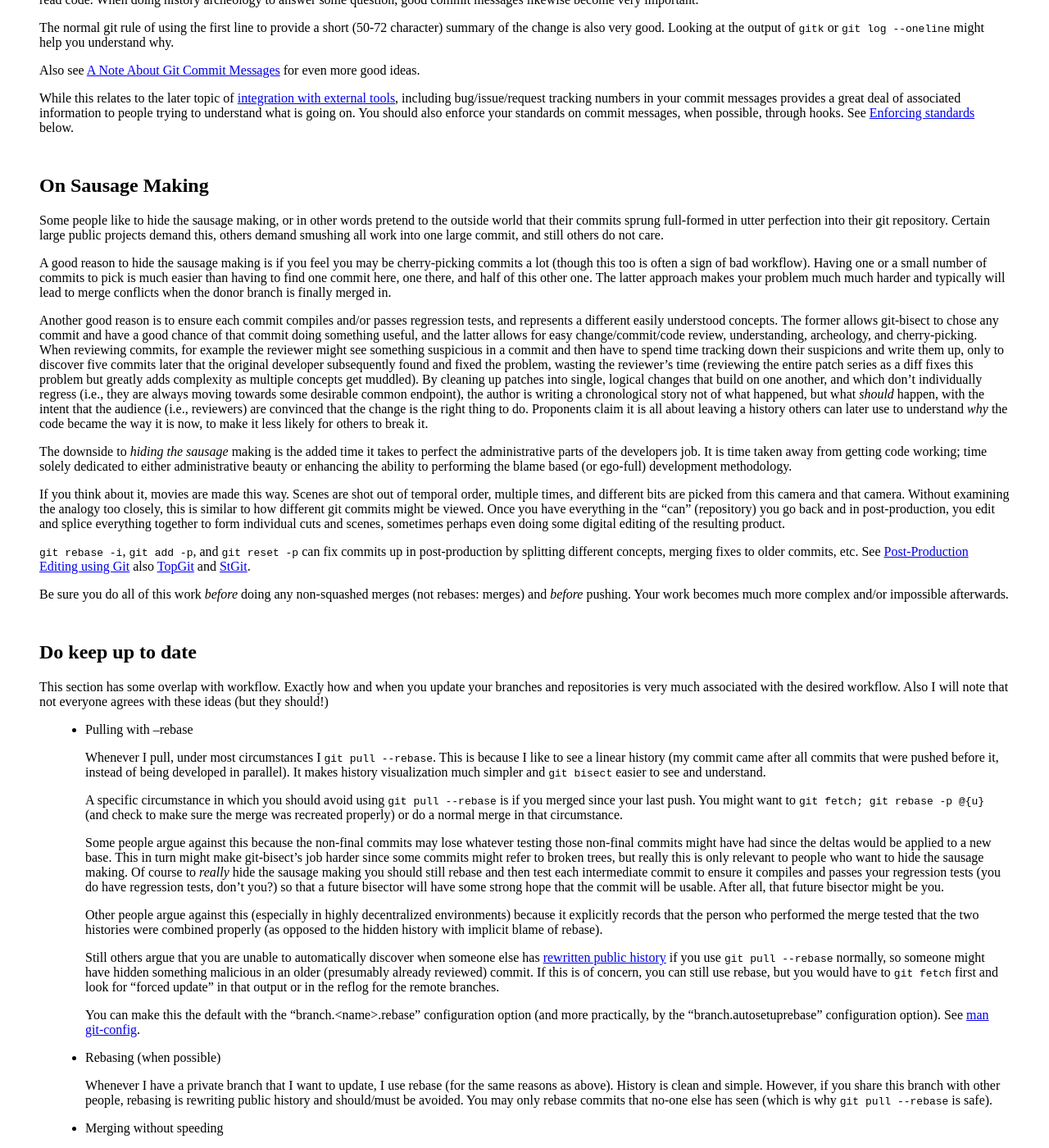
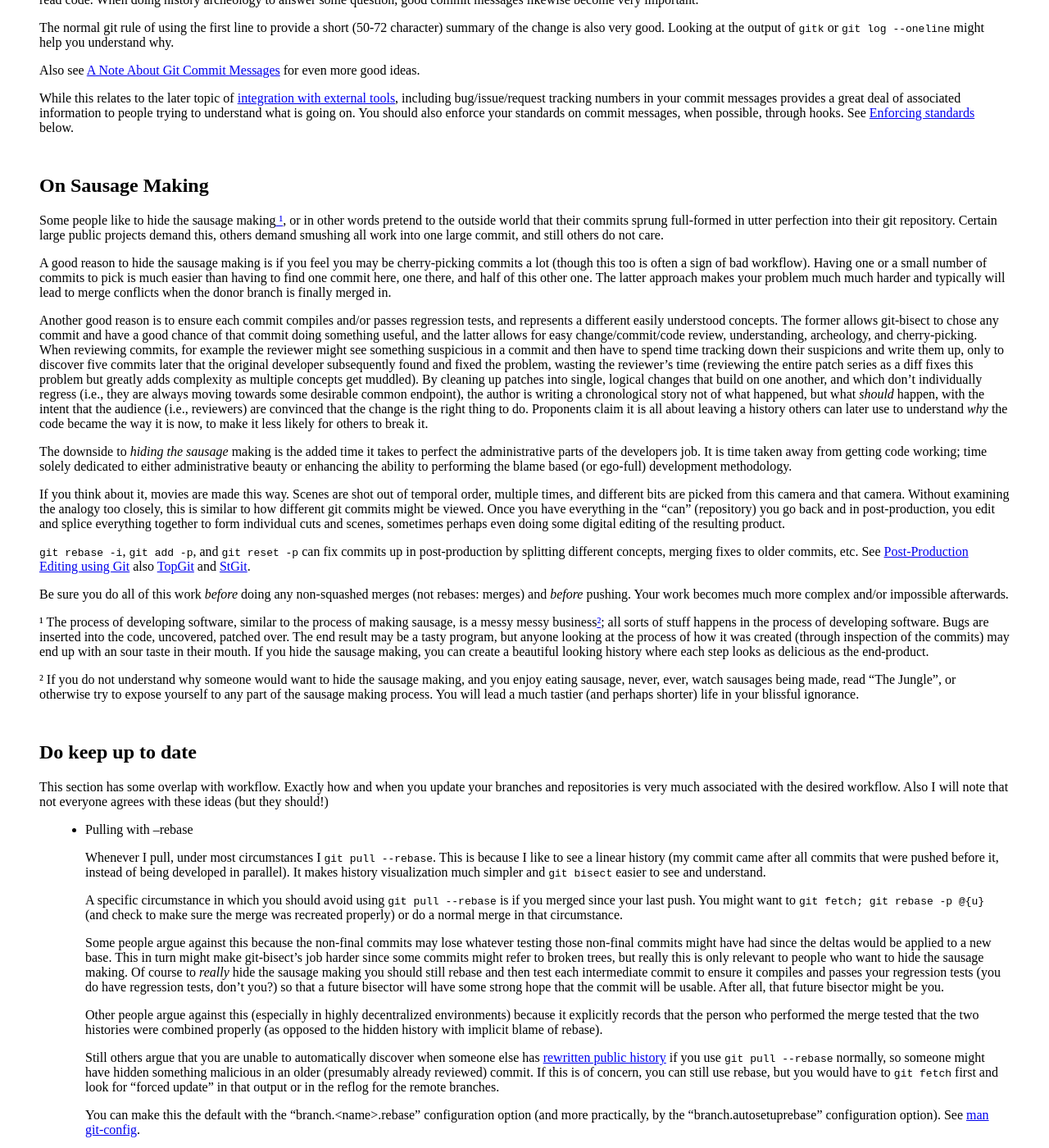
Before and after one commit to SethRobertson/GitBestPractices, a Jekyll site: the page built from index.md, in a window 1280 px wide and 1400 px high, scrolled down 5891 px. Shown: the whole window at 82% size. Built offline with Jekyll 4.4.1, drawn with Linux system fonts in a browser that asks for light colours; Markdown is read by kramdown in place of the engine named in the settings.

Commit message:
Explain the sausage making metaphor

```diff
--- a/index.md
+++ b/index.md
@@ -540,11 +540,11 @@ See [Enforcing standards](#enforce) below.
 <a name="sausage" />
 ## On Sausage Making
 
-Some people like to hide the sausage making, or in other words pretend
-to the outside world that their commits sprung full-formed in utter
-perfection into their git repository.  Certain large public projects
-demand this, others demand smushing all work into one large commit,
-and still others do not care.
+Some people like to hide the sausage making<a href="sausage_metaphor">
+¹</a>, or in other words pretend to the outside world that their
+commits sprung full-formed in utter perfection into their git
+repository.  Certain large public projects demand this, others demand
+smushing all work into one large commit, and still others do not care.
 
 A good reason to hide the sausage making is if you feel you may be
 cherry-picking commits a lot (though this too is often a sign of bad
@@ -601,6 +601,24 @@ Git](http://sethrobertson.github.com/GitPostProduction/) also
 Be sure you do all of this work *before* doing any non-squashed merges
 (not rebases: merges) and *before* pushing.  Your work becomes much
 more complex and/or impossible afterwards.
+
+<a name="sausage_metaphor" />¹ The process of developing software,
+similar to the process of making sausage, is a messy messy business<a
+href="never_discover_how_sausages_are_made">²</a>; all sorts of stuff
+happens in the process of developing software.  Bugs are inserted into
+the code, uncovered, patched over.  The end result may be a tasty
+program, but anyone looking at the process of how it was created
+(through inspection of the commits) may end up with an sour taste in
+their mouth.  If you hide the sausage making, you can create a
+beautiful looking history where each step looks as delicious as the
+end-product.
+
+<a name="never_discover_how_sausages_are_made" />² If you do not
+understand why someone would want to hide the sausage making, and you
+enjoy eating sausage, never, ever, watch sausages being made, read
+"The Jungle", or otherwise try to expose yourself to any part of the
+sausage making process.  You will lead a much tastier (and perhaps
+shorter) life in your blissful ignorance.
 
 
 <a name="date" />
```
